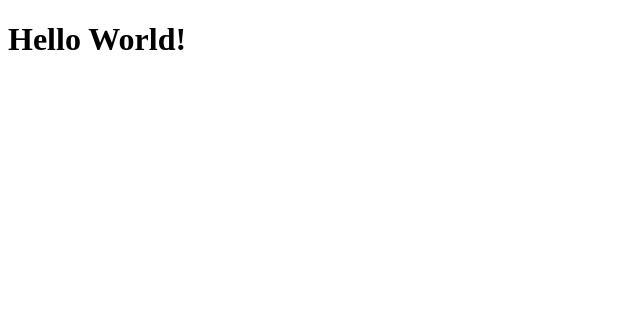
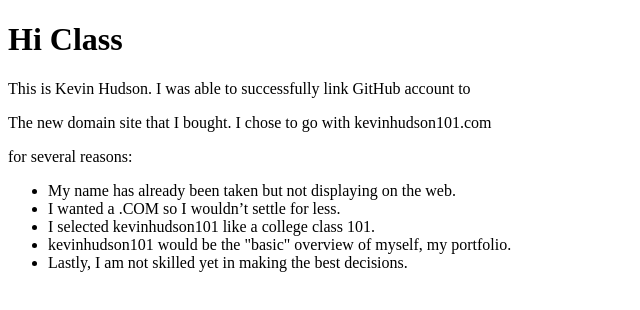
Before and after one commit to agent1red/agent1red.github.io, a plain HTML site: page index.html in a window 1280 px wide. Shown: the whole page, without its empty margins (0-640 px from the left). Drawn offline with Linux system fonts and the light colour scheme.

Commit message:
update html file

```diff
--- a/index.html
+++ b/index.html
@@ -3,11 +3,21 @@
 
 					<head>
 						<meta charset="UTF-8">
-						<title>Kevin's Site</title>
+						<title>Kevin Hudson 101 </title>
 					</head>
 
 			<body>
-						<h1>Hello World!</h1>
+						<h1>Hi Class</h1>
+				<p>This is Kevin Hudson. I was able to successfully link GitHub account to</p>
+				<p>The new domain site that I bought. I chose to go with kevinhudson101.com </p>
+				<p>for several reasons: </p>
+		<ul>
+			<li>My name has already been taken but not displaying on the web.</li>
+			<li>I wanted a .COM so I wouldn’t settle for less.</li>
+			<li>I selected kevinhudson101 like a college class 101. </li>
+			<li>kevinhudson101 would be the "basic" overview of myself, my portfolio. </li>
+			<li>Lastly, I am not skilled yet in making the best decisions. </li>
+		</ul>
 			</body>
 
 </html>
```
